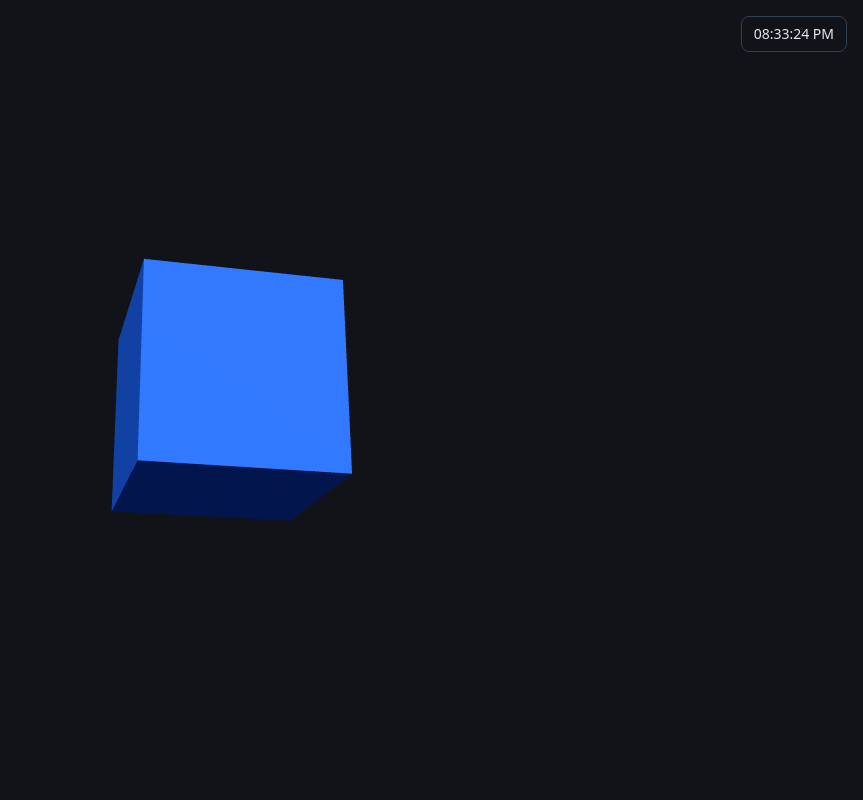
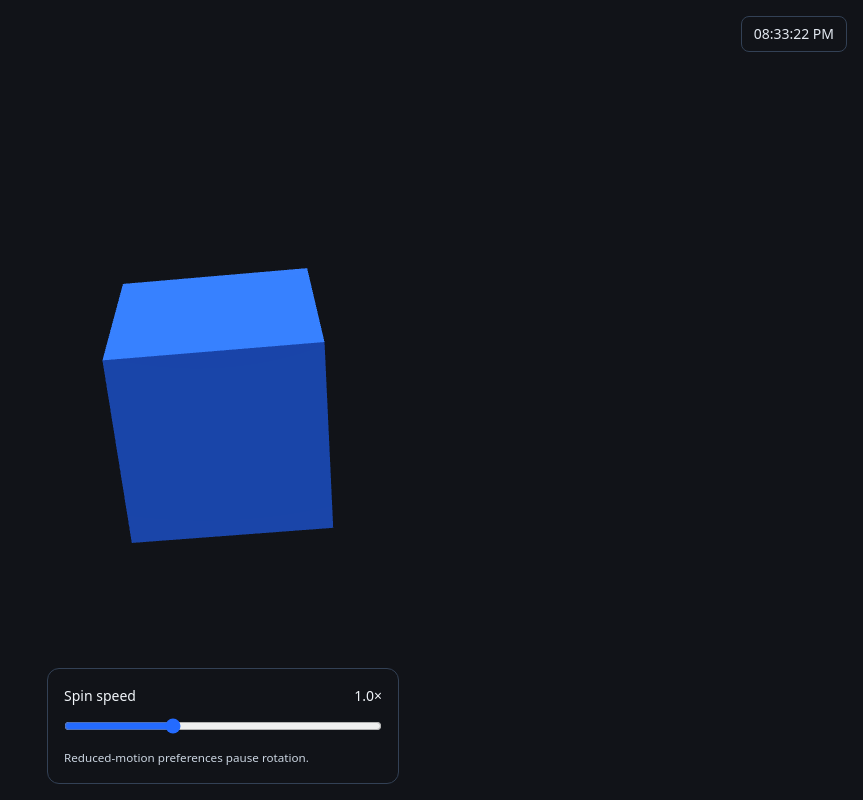
Before and after one commit to dt665m/malorytest, a React (Vite) app: page / in a window 1280 px wide. Shown: the whole page, without its empty margins (417-1280 px from the left). Built offline with nearby package versions, Linux system fonts and the light colour scheme.

Commit message:
Add bottom slider to control cube spin speed

```diff
--- a/src/App.tsx
+++ b/src/App.tsx
@@ -26,6 +26,8 @@ function Clock() {
 
 export default function App() {
   const canvasRef = useRef<HTMLCanvasElement>(null);
+  const [speed, setSpeed] = useState(1);
+  const speedRef = useRef(1);
 
   useEffect(() => {
     const canvas = canvasRef.current!;
@@ -75,14 +77,16 @@ export default function App() {
     canvas.addEventListener('click', changeColor);
 
     const motion = window.matchMedia('(prefers-reduced-motion: reduce)');
-    const start = performance.now();
+    let previousTime: number | null = null;
     const animate = (time: number) => {
-      const elapsed = (time - start) / 1000;
-      cube.rotation.x = 0.4 + elapsed * 0.3;
-      cube.rotation.y = 0.5 + elapsed * 0.5;
+      const delta = previousTime === null ? 0 : Math.min((time - previousTime) / 1000, 0.1);
+      previousTime = time;
+      cube.rotation.x += delta * 0.3 * speedRef.current;
+      cube.rotation.y += delta * 0.5 * speedRef.current;
       renderer.render(scene, camera);
     };
     const updateMotion = () => {
+      previousTime = null;
       renderer.setAnimationLoop(motion.matches ? null : animate);
     };
     updateMotion();
@@ -103,6 +107,28 @@ export default function App() {
     <>
       <canvas ref={canvasRef} role="img" aria-label="A rotating cube. Click the cube to change its color." />
       <Clock />
+      <div className="speed-control">
+        <div className="speed-heading">
+          <label htmlFor="cube-speed">Spin speed</label>
+          <output htmlFor="cube-speed">{speed === 0 ? 'Paused' : `${speed.toFixed(1)}×`}</output>
+        </div>
+        <input
+          id="cube-speed"
+          type="range"
+          min="0"
+          max="3"
+          step="0.1"
+          value={speed}
+          aria-valuetext={speed === 0 ? 'Paused' : `${speed.toFixed(1)} times normal speed`}
+          aria-describedby="motion-note"
+          onChange={(event) => {
+            const nextSpeed = event.currentTarget.valueAsNumber;
+            speedRef.current = nextSpeed;
+            setSpeed(nextSpeed);
+          }}
+        />
+        <small id="motion-note">Reduced-motion preferences pause rotation.</small>
+      </div>
     </>
   );
 }
--- a/src/style.css
+++ b/src/style.css
@@ -27,3 +27,46 @@ canvas {
   font-variant-numeric: tabular-nums;
   pointer-events: none;
 }
+
+.speed-control {
+  position: fixed;
+  bottom: calc(1rem + env(safe-area-inset-bottom, 0px));
+  left: 50%;
+  transform: translateX(-50%);
+  box-sizing: border-box;
+  width: min(22rem, calc(100% - 2rem));
+  padding: 1rem;
+  border: 1px solid #334155;
+  border-radius: 0.75rem;
+  background: #111318;
+  color: #f1f5f9;
+  font: 0.875rem/1.5 system-ui, sans-serif;
+}
+
+.speed-heading {
+  display: flex;
+  justify-content: space-between;
+  gap: 1rem;
+}
+
+.speed-heading output {
+  font-variant-numeric: tabular-nums;
+}
+
+.speed-control input {
+  display: block;
+  width: 100%;
+  min-height: 2rem;
+  margin: 0.25rem 0;
+  accent-color: #246bff;
+  cursor: pointer;
+}
+
+.speed-control input:focus-visible {
+  outline: 2px solid #f1f5f9;
+  outline-offset: 2px;
+}
+
+.speed-control small {
+  color: #cbd5e1;
+}
```
